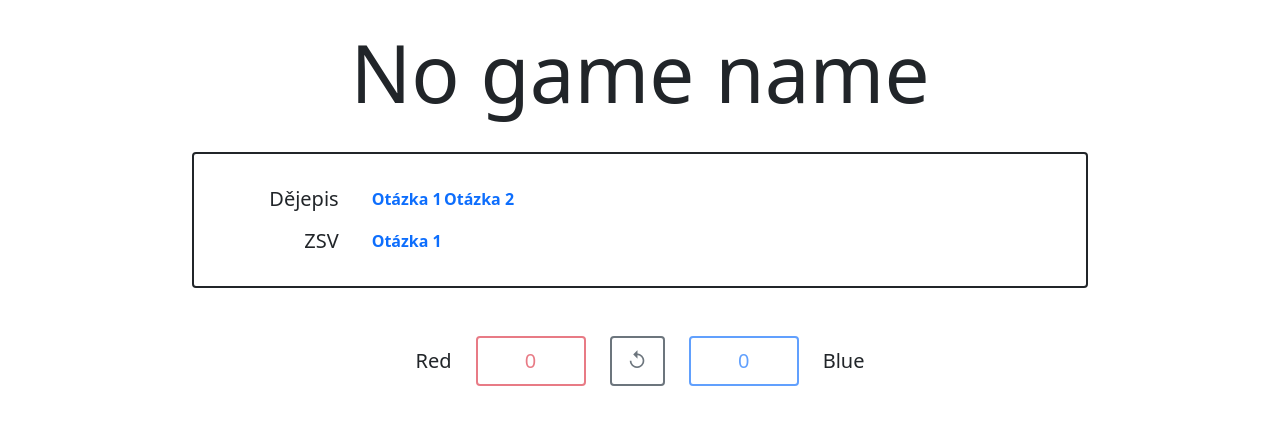
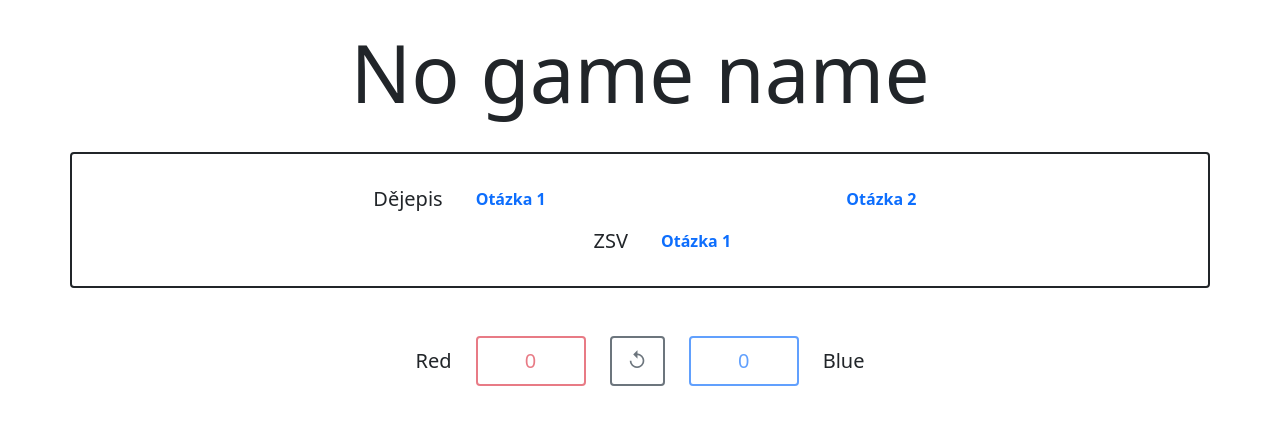
Before and after one commit to Smidra/vedomostni-turnaj, a Flask app: page / in a window 1280 px wide. Shown: the top 425 px of the page. Run offline with Flask 2, Linux system fonts and the light colour scheme.

Commit message:
Centering

```diff
--- a/templates/game.html
+++ b/templates/game.html
@@ -16,15 +16,15 @@
   <h1 class="mt-4 display-1 text-center">{{ game_name }}</h1>
   <br>
 
-  <!-- Gameboard -->
-  <div class="container border border-dark border-2 rounded p-4" style="max-width: 70%;">
+  <!-- Gameboard <div class="container border border-dark border-2 rounded p-4" style="max-width: 70%;"> -->
+  <div class="container border border-dark border-2 rounded p-4">
     <!-- CATEGORIES - For loop logic of jinja template -->
     {%for i in range(0, nr_categories)%}
     <div class="row align-items-center">
-      <div class="col-2 lead text-end">{{ categories[i].category_text }}</div>
+      <div class="col lead text-end">{{ categories[i].category_text }}</div>
       <!-- QUESTIONS - For loop logic of jinja template -->
       {%for j in range(0, categories[i].nr_questions )%}
-      <div class="col-1">
+      <div class="col">
         <form method="post" action="{{ server }}question">
           <input type="hidden" value="{{ i }}" name="cat" />
           <input type="hidden" value="{{ j }}" name="question" />
```
